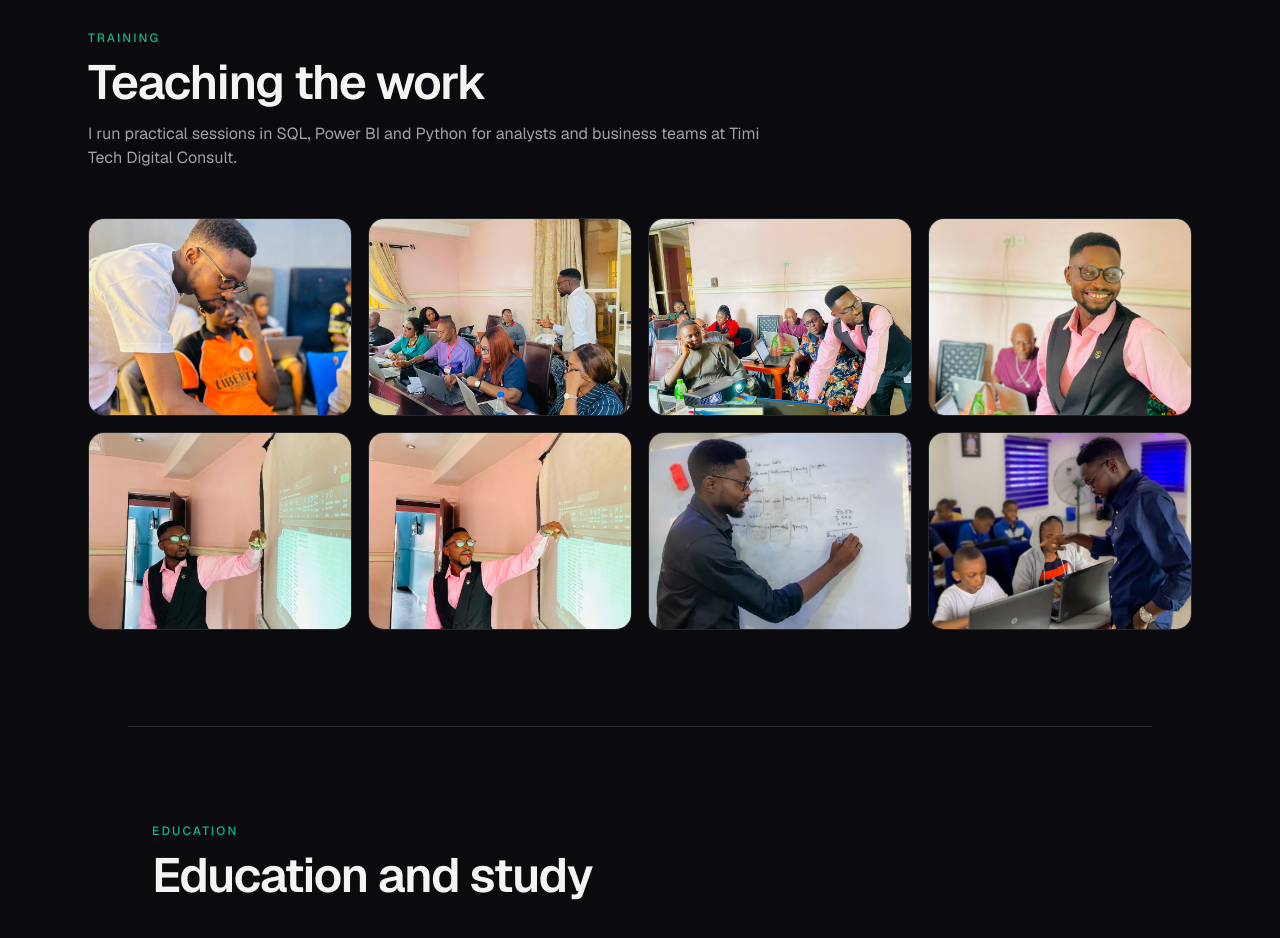
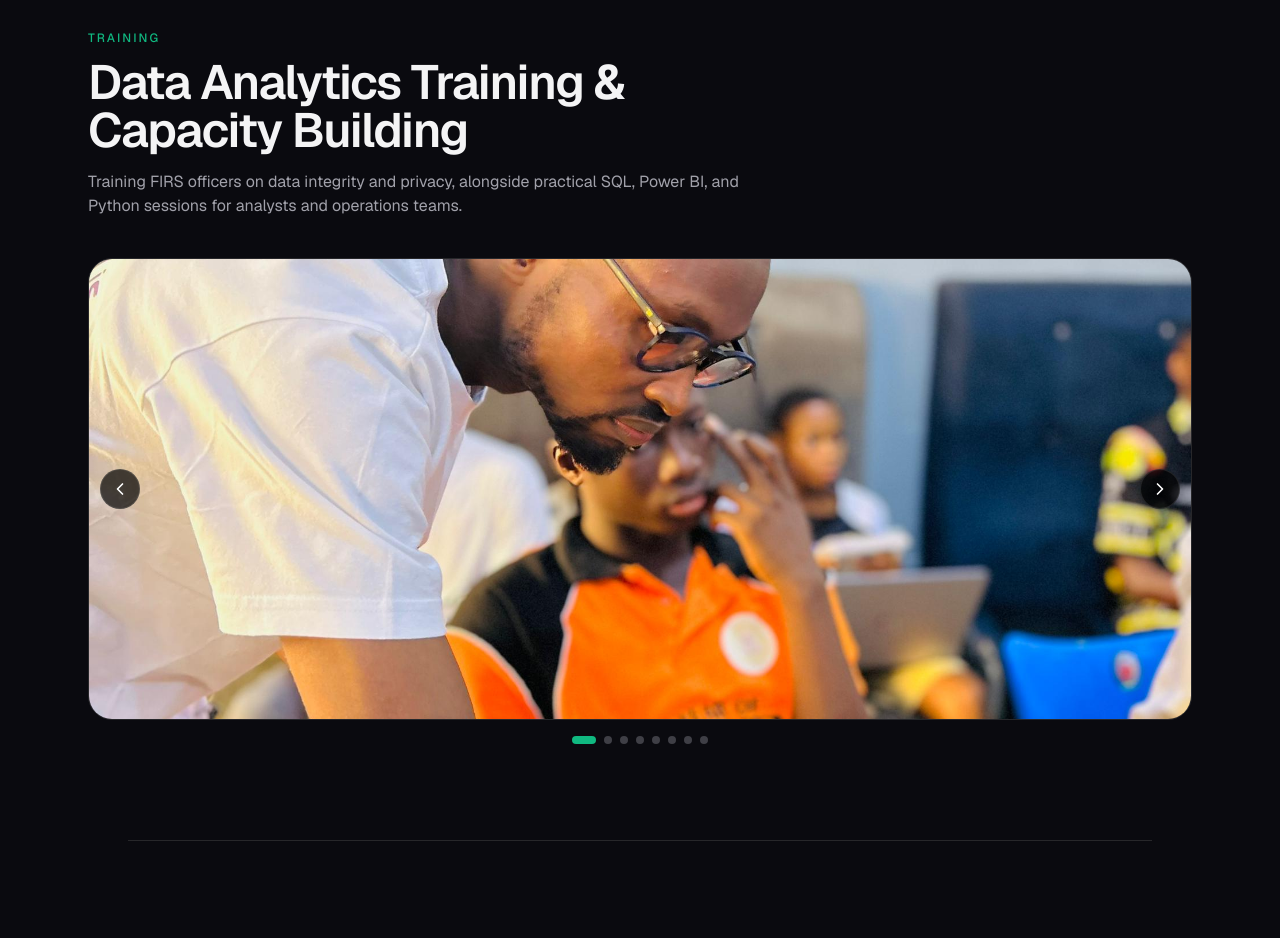
Before and after one commit to FrancisBright1/Portfolio, a Next.js app: page / in a window 1280 px wide. Shown: the part 6380-7318 px from the top of the page. Built offline with nearby package versions, Linux system fonts and the light colour scheme.

Commit message:
Update Training.tsx

```diff
--- a/app/components/Training.tsx
+++ b/app/components/Training.tsx
@@ -1,6 +1,7 @@
 "use client";
 
-import React from "react";
+import React, { useState } from "react";
+import { ChevronLeft, ChevronRight } from "lucide-react";
 
 const photos = [
   { src: "/training-1.jpg", alt: "Francis facilitating a data training session" },
@@ -14,20 +15,69 @@ const photos = [
 ];
 
 export default function Training() {
+  const [index, setIndex] = useState(0);
+  const total = photos.length;
+
+  const prev = () => setIndex((current) => (current === 0 ? total - 1 : current - 1));
+  const next = () => setIndex((current) => (current === total - 1 ? 0 : current + 1));
+
   return (
     <section id="training" className="max-w-6xl mx-auto px-4 sm:px-6 py-20 md:py-24 border-t border-[#27272a]">
-      <div className="max-w-2xl mb-12">
+      <div className="max-w-2xl mb-10">
         <p className="uppercase tracking-[0.18em] text-xs text-[#10b981] font-medium mb-3">Training</p>
-        <h2 className="text-3xl sm:text-4xl md:text-5xl font-semibold tracking-tight">Teaching the work</h2>
+        <h2 className="text-3xl sm:text-4xl md:text-5xl font-semibold tracking-tight">
+          Data Analytics Training &amp; Capacity Building
+        </h2>
         <p className="mt-4 text-[#a1a1aa] text-sm sm:text-base">
-          I run practical sessions in SQL, Power BI and Python for analysts and business teams at Timi Tech Digital Consult.
+          Training FIRS officers on data integrity and privacy, alongside practical SQL, Power BI, and Python sessions for analysts and operations teams.
         </p>
       </div>
-      <div className="grid grid-cols-2 md:grid-cols-4 gap-3 sm:gap-4">
-        {photos.map((photo) => (
-          <div key={photo.src} className="relative aspect-[4/3] overflow-hidden rounded-2xl border border-[#27272a] bg-[#111114]">
-            <img src={photo.src} alt={photo.alt} className="h-full w-full object-cover" />
+
+      <div className="relative">
+        <div className="overflow-hidden rounded-3xl border border-[#27272a] bg-[#111114]">
+          <div
+            className="flex transition-transform duration-500 ease-out"
+            style={{ transform: `translateX(-${index * 100}%)` }}
+          >
+            {photos.map((photo) => (
+              <div key={photo.src} className="min-w-full">
+                <img
+                  src={photo.src}
+                  alt={photo.alt}
+                  className="w-full h-[260px] sm:h-[380px] md:h-[460px] object-cover"
+                />
+              </div>
+            ))}
           </div>
+        </div>
+
+        <button
+          type="button"
+          onClick={prev}
+          aria-label="Previous photo"
+          className="absolute left-3 top-1/2 -translate-y-1/2 w-10 h-10 rounded-full bg-black/70 border border-white/10 text-white flex items-center justify-center hover:bg-black/90"
+        >
+          <ChevronLeft className="w-5 h-5" />
+        </button>
+        <button
+          type="button"
+          onClick={next}
+          aria-label="Next photo"
+          className="absolute right-3 top-1/2 -translate-y-1/2 w-10 h-10 rounded-full bg-black/70 border border-white/10 text-white flex items-center justify-center hover:bg-black/90"
+        >
+          <ChevronRight className="w-5 h-5" />
+        </button>
+      </div>
+
+      <div className="mt-4 flex items-center justify-center gap-2">
+        {photos.map((photo, i) => (
+          <button
+            key={photo.src}
+            type="button"
+            onClick={() => setIndex(i)}
+            aria-label={`Go to photo ${i + 1}`}
+            className={`h-2 rounded-full transition-all ${i === index ? "w-6 bg-[#10b981]" : "w-2 bg-[#3f3f46]"}`}
+          />
         ))}
       </div>
     </section>
```
